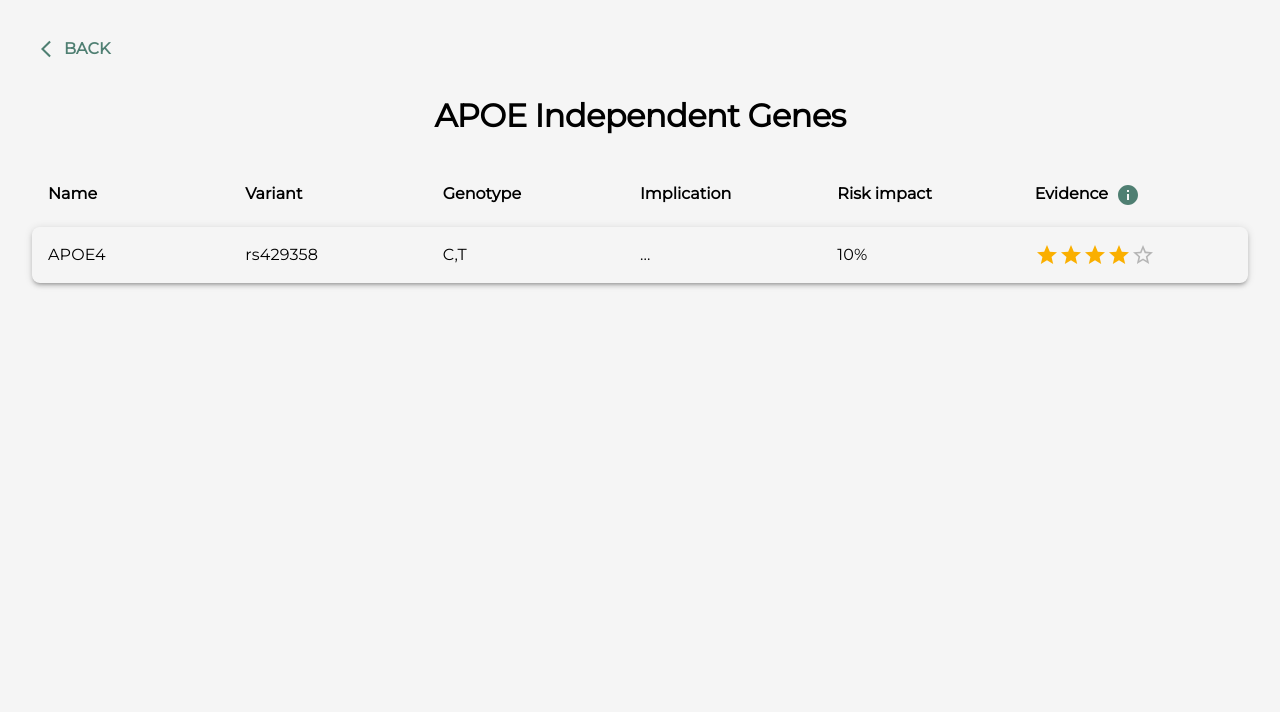
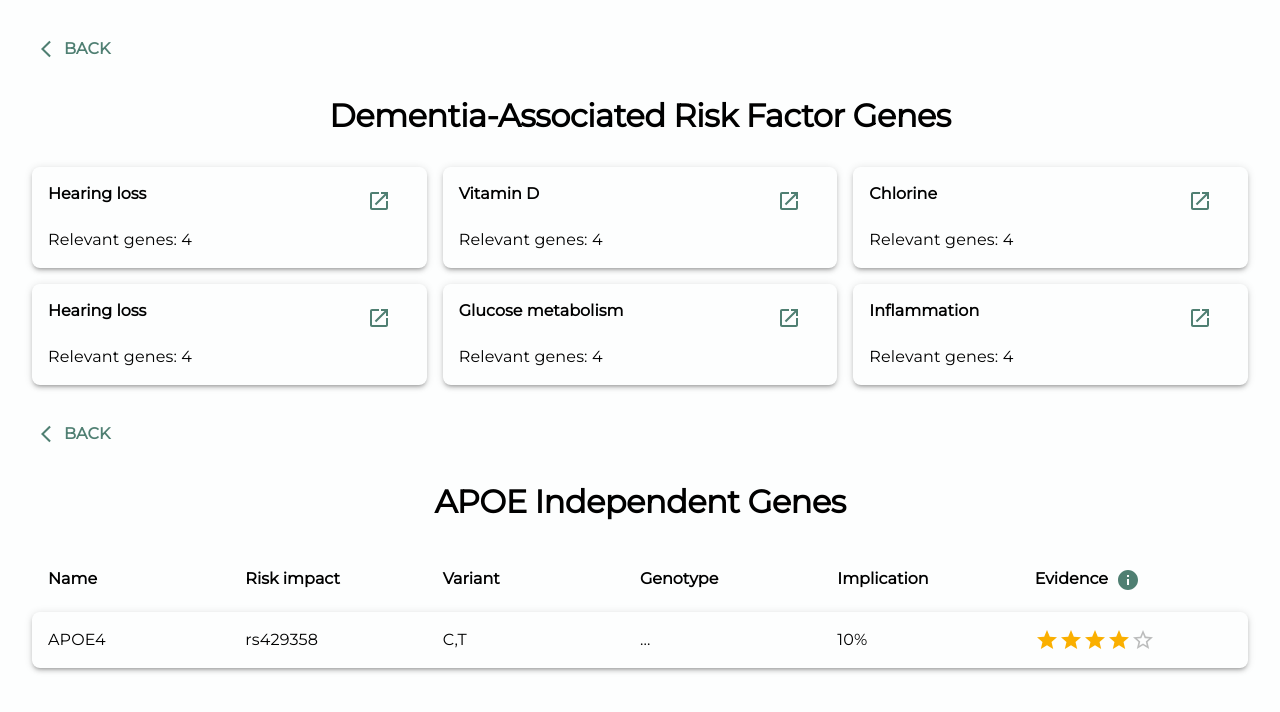
Before and after one commit to PatGousseau/alzheimers-prevention, a React (Create React App) app in the folder frontend/: page / in a window 1280 px wide. Shown: the top 712 px of the page. Built offline with nearby package versions, Linux system fonts and the light colour scheme.

Commit message:
implemented dementia associated risk page

```diff
--- a/frontend/src/App.tsx
+++ b/frontend/src/App.tsx
@@ -6,6 +6,7 @@ import "@fontsource/montserrat";
 import { Home } from './pages/Home';
 import { APOEInterdependent } from './pages/APOEInterdependent';
 import { APOEIndependent } from './pages/APOEIndependent';
+import { DementiaRiskFactors } from './pages/DementiaRiskFactors';
 
 function App() {
 
@@ -55,9 +56,9 @@ function App() {
   });
   return (
     <ThemeProvider theme={theme}>
-      <GlobalStyles styles={{ body: { backgroundColor: '#F5F5F5' } }} />
+      <GlobalStyles styles={{ body: { backgroundColor: '#FDFEFE' } }} />
+      <DementiaRiskFactors/>
       <APOEIndependent/>
-
     </ThemeProvider>
   );
 }
--- /dev/null
+++ b/frontend/src/components/DementiaAssociatedToolTip.tsx
@@ -0,0 +1,58 @@
+import * as React from 'react';
+import { styled } from '@mui/material/styles';
+import Tooltip, { TooltipProps, tooltipClasses } from '@mui/material/Tooltip';
+import LaunchIcon from '@mui/icons-material/Launch';
+import { Button, ClickAwayListener, Stack } from '@mui/material';
+import { useState } from 'react';
+import { GeneGrid } from './GeneGrid';
+
+const HtmlTooltip = styled(({ className, ...props }: TooltipProps) => (
+  <Tooltip {...props} classes={{ popper: className }} />
+))(({ theme }) => ({
+  [`& .${tooltipClasses.tooltip}`]: {
+    backgroundColor: '#FDFEFE',
+    color: '#000000',
+    maxWidth: 'none', // Remove the maxWidth restriction
+    width: 900, // Set the width to 900px
+    fontSize: theme.typography.pxToRem(12),
+    border: '1px solid #dadde9',
+    padding: theme.spacing(2),
+    borderRadius: theme.spacing(1),
+    boxShadow: '0px 2px 4px rgba(0, 0, 0, 0.2)',
+  },
+}));
+
+export default function DementiaAssociatedToolTip() {
+  const [open, setOpen] = useState(false);
+
+  const handleTooltipClose = () => {
+    setOpen(false);
+  };
+
+  const handleTooltipOpen = () => {
+    setOpen(true);
+  };
+
+  return (
+    <ClickAwayListener onClickAway={handleTooltipClose}>
+      <Stack width="100%">
+        <HtmlTooltip
+          onClose={handleTooltipClose}
+          open={open}
+          disableFocusListener
+          disableHoverListener
+          disableTouchListener
+          title={
+            <Stack>
+              <GeneGrid isToolTip={true} />
+            </Stack>
+          }
+        >
+          <Button onClick={handleTooltipOpen}>
+            <LaunchIcon color="primary" />
+          </Button>
+        </HtmlTooltip>
+      </Stack>
+    </ClickAwayListener>
+  );
+}
--- a/frontend/src/components/EvidenceToolTip.tsx
+++ b/frontend/src/components/EvidenceToolTip.tsx
@@ -39,9 +39,3 @@ export default function EvidenceToolTip() {
     </div>
   );
 }
-
-
-// 2 stars: p < 5 × 10−8
-// 3 stars: p < 5 × 10−15
-// 4 stars: p < 5 × 10−20
-// 5 stars: p < 5 × 10−30
--- a/frontend/src/components/GeneBar.tsx
+++ b/frontend/src/components/GeneBar.tsx
@@ -1,15 +1,23 @@
 import { Rating, Stack, Typography } from "@mui/material";
 import { FC } from "react";
 
-export const GeneBar: FC = () => {
+interface GeneBarProps {
+  isToolTip: boolean;
+}
+
+export const GeneBar: FC<GeneBarProps> = ({ isToolTip }) => {
+  const boxShadow = isToolTip ? 0 : 3;
+
   return (
     <Stack
       direction="row"
-      sx={{ width: "100%", boxShadow: 3, borderRadius: "8px", p: 2 }}
+      sx={{ width: "100%", boxShadow, borderRadius: "8px", p: 2 }}
     >
+      {!isToolTip && (
         <Typography variant="body1" sx={{ flex: 1 }}>
           APOE4
         </Typography>
+      )}
       <Typography variant="body1" sx={{ flex: 1 }}>
         rs429358
       </Typography>
@@ -19,9 +27,11 @@ export const GeneBar: FC = () => {
       <Typography variant="body1" sx={{ flex: 1 }}>
         ...
       </Typography>
+      {!isToolTip && (
         <Typography variant="body1" sx={{ flex: 1 }}>
           10%
         </Typography>
+      )}
       <Rating sx={{ flex: 1 }} name="read-only" value={4} readOnly />
     </Stack>
   );
--- a/frontend/src/components/GeneGrid.tsx
+++ b/frontend/src/components/GeneGrid.tsx
@@ -3,15 +3,30 @@ import { GeneBar } from "../components/GeneBar";
 import EvidenceToolTip from "../components/EvidenceToolTip";
 
 export const GeneGrid = (props: {
-    header: string;
-  }) => {
+  header?: string;
+  isToolTip: boolean;
+}) => {
   return (
-    <Stack >
-        <Typography variant="h1" textAlign={"center"} sx={{ my: 4 }}>{props.header}</Typography>
+    <Stack>
+      {!props.isToolTip && (
+        <>
+          <Typography variant="h1" textAlign="center" sx={{ my: 4 }}>
+            {props.header}
+          </Typography>
+        </>
+      )}
+
       <Stack direction="row" sx={{ p: 2 }}>
-        <Typography variant="h5" sx={{ flex: 1 }}>
-          Name
-        </Typography>
+        {!props.isToolTip && (
+          <>
+            <Typography variant="h5" sx={{ flex: 1 }}>
+              Name
+            </Typography>
+            <Typography variant="h5" sx={{ flex: 1 }}>
+              Risk impact
+            </Typography>
+          </>
+        )}
         <Typography variant="h5" sx={{ flex: 1 }}>
           Variant
         </Typography>
@@ -21,18 +36,13 @@ export const GeneGrid = (props: {
         <Typography variant="h5" sx={{ flex: 1 }}>
           Implication
         </Typography>
-        <Typography variant="h5" sx={{ flex: 1 }}>
-          Risk impact
-        </Typography>
-        <Stack direction={'row'} spacing={1} sx={{ flex: 1 }}>
-        <Typography variant="h5" >
-          Evidence
-        </Typography>
-        <EvidenceToolTip />
+        <Stack direction="row" spacing={1} sx={{ flex: 1 }}>
+          <Typography variant="h5">Evidence</Typography>
+          <EvidenceToolTip />
         </Stack>
       </Stack>
       <Stack direction="row" sx={{ justifyContent: "center" }}>
-        <GeneBar />
+        <GeneBar isToolTip={props.isToolTip} />
       </Stack>
     </Stack>
   );
--- a/frontend/src/pages/APOEIndependent.tsx
+++ b/frontend/src/pages/APOEIndependent.tsx
@@ -7,7 +7,7 @@ export const APOEIndependent: FC = () => {
   return (
     <Stack sx={{ m: 4 }}>
         <BackButton />
-        <GeneGrid header={"APOE Independent Genes"} />
+        <GeneGrid header={"APOE Independent Genes"} isToolTip={false} />
     </Stack>
   );
 };
--- a/frontend/src/pages/APOEInterdependent.tsx
+++ b/frontend/src/pages/APOEInterdependent.tsx
@@ -7,7 +7,7 @@ export const APOEInterdependent: FC = () => {
   return (
     <Stack sx={{ m: 4 }}>
         <BackButton />
-        <GeneGrid header={"APOE Interdependent Genes"} />
+        <GeneGrid header={"APOE Interdependent Genes"} isToolTip={false} />
     </Stack>
   );
 };
--- /dev/null
+++ b/frontend/src/pages/DementiaRiskFactors.tsx
@@ -0,0 +1,45 @@
+import { Grid, Stack, Typography } from "@mui/material";
+import { FC } from "react";
+import BackButton from "../components/BackButton";
+import LaunchIcon from '@mui/icons-material/Launch';
+import DementiaAssociatedToolTip from "../components/DementiaAssociatedToolTip";
+
+export const DementiaRiskFactors: FC = () => {
+  const riskFactors = [
+    { relevantGenes: 4, label: "Hearing loss" },
+    { relevantGenes: 4, label: "Vitamin D" },
+    { relevantGenes: 4, label: "Chlorine" },
+    { relevantGenes: 4, label: "Hearing loss" },
+    { relevantGenes: 4, label: "Glucose metabolism" },
+    { relevantGenes: 4, label: "Inflammation" },
+  ];
+
+  return (
+    <Stack sx={{ m: 4 }}>
+      <BackButton />
+      <Typography variant="h1" textAlign="center" sx={{ my: 4 }}>
+        Dementia-Associated Risk Factor Genes
+      </Typography>
+      <Grid container spacing={2} justifyContent="center">
+        {riskFactors.map((card, index) => (
+          <Grid item xs={4} key={card.relevantGenes}>
+            <Stack
+              direction="row"
+              sx={{ boxShadow: 3, borderRadius: "8px", p: 2 }}
+            >
+              <Stack>
+                <Typography variant="h5" sx={{pb:3}}>{card.label}</Typography>
+                <Typography variant="body1">Relevant genes: {card.relevantGenes}</Typography>
+              </Stack>
+
+              <Stack sx={{marginLeft: "auto", alignItems: "center"}}>
+                <DementiaAssociatedToolTip/>
+              </Stack>
+            </Stack>
+            {/* Add other components/content to the stack */}
+          </Grid>
+        ))}
+      </Grid>
+    </Stack>
+  );
+};
```
Lines whose indentation alone changed are shown as unchanged.
